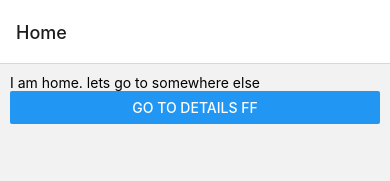
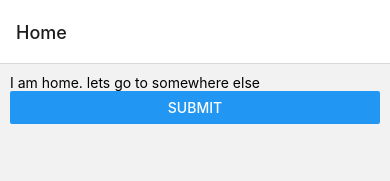
Before and after one commit to TowhidAust/MotoSurgery, a React Native app: screen /Home in a window 390 px wide. Shown: the top 181 px of the page. Built offline with nearby package versions, Linux system fonts and the light colour scheme.

Commit message:
Button text change

```diff
--- a/src/screens/Home/Home.tsx
+++ b/src/screens/Home/Home.tsx
@@ -11,10 +11,7 @@ export default function Home(props: PropTypes) {
   return (
     <View style={globalStyles.container}>
       <Text>I am home. lets go to somewhere else</Text>
-      <Button
-        title="Go to Details ff"
-        onPress={() => navigation.navigate('Login')}
-      />
+      <Button title="Submit" onPress={() => navigation.navigate('Login')} />
     </View>
   );
 }
```
